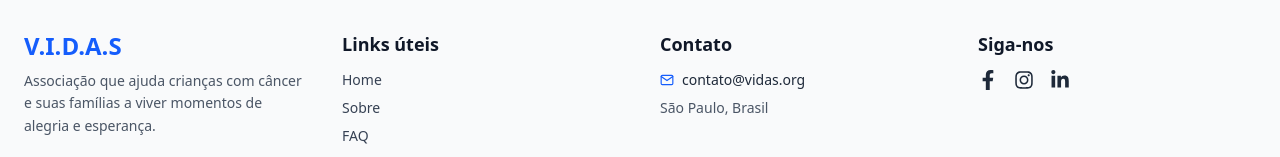
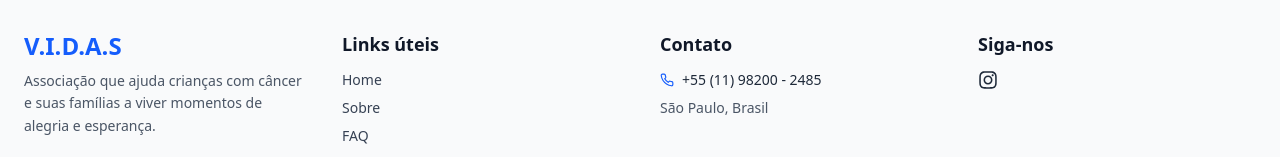
Before and after one commit to thubrito/Vidas, a React (Vite) app: page / in a window 1280 px wide. Shown: the part 1527-1684 px from the top of the page. Built offline with nearby package versions, Linux system fonts and the light colour scheme.

Commit message:
atualizando informações de contato no rodapé, substituindo e-mail por telefone e removendo ícones de redes sociais não pertencentes ao projeto

```diff
--- a/src/components/Footer.tsx
+++ b/src/components/Footer.tsx
@@ -1,5 +1,5 @@
-import { FaFacebookF, FaInstagram, FaLinkedinIn } from "react-icons/fa";
-import { FiMail } from "react-icons/fi";
+import {FaInstagram} from "react-icons/fa";
+import { FiPhone } from "react-icons/fi";
 import { Link } from "react-router-dom";
 import { useTheme } from "../context/useTheme.ts";
 
@@ -74,12 +74,12 @@ export default function Footer() {
           </h3>
           <ul className="space-y-2 text-sm">
             <li className="flex items-center gap-2">
-              <FiMail className="text-blue-600" />
+              <FiPhone className="text-blue-600" />
               <a
-                href="mailto:contato@vidas.org"
+                href="tel:+5511982002485"
                 className="transition-colors duration-500 hover:text-blue-600"
               >
-                contato@vidas.org
+                +55 (11) 98200 - 2485
               </a>
             </li>
             <li
@@ -102,7 +102,7 @@ export default function Footer() {
             Siga-nos
           </h3>
           <div className="flex gap-4 text-xl">
-            {[FaFacebookF, FaInstagram, FaLinkedinIn].map((Icon, idx) => (
+            {[FaInstagram].map((Icon, idx) => (
               <a
                 key={idx}
                 href="#"
```
